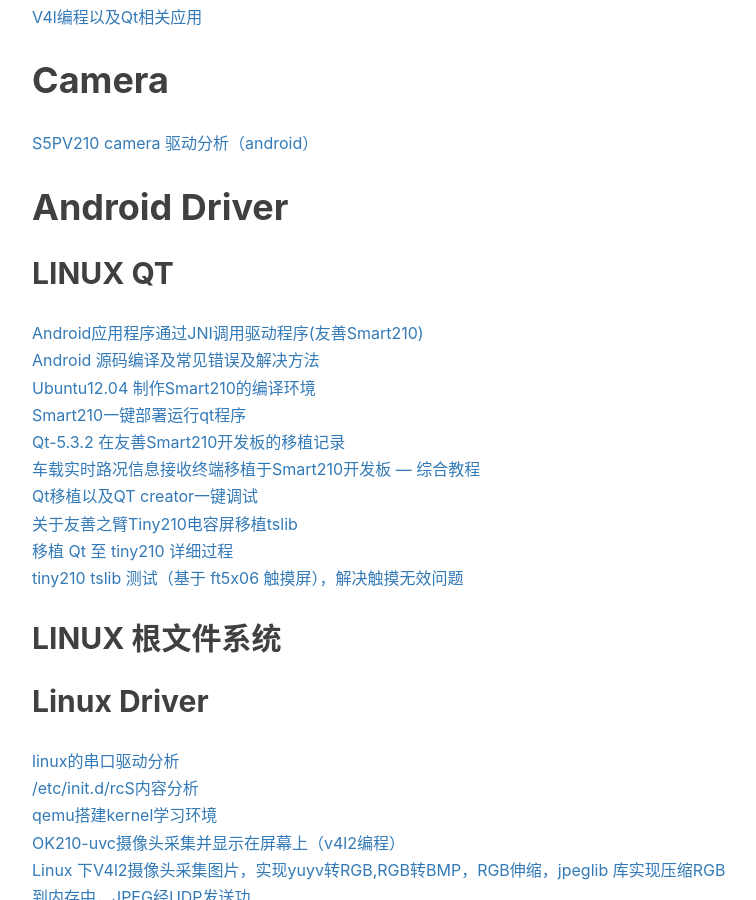
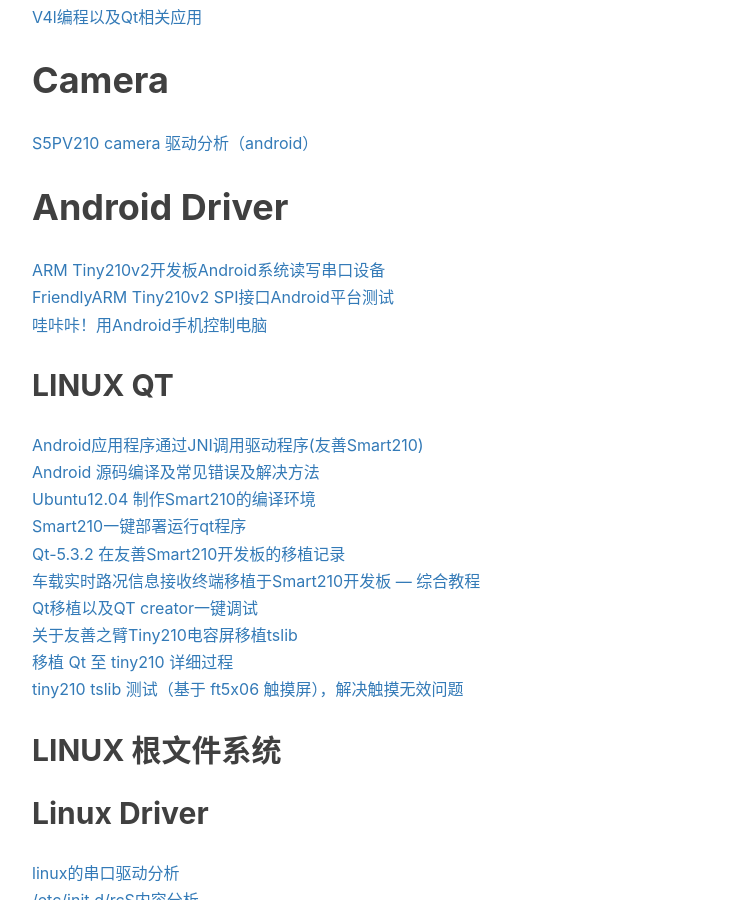
Before and after one commit to gary-robotics/dlward, a Jekyll site: the page built from _posts/2018-07-09-AndroidDriver-2018.markdown, in a window 1280 px wide and 900 px high, scrolled down 874 px. Shown: the whole window, without its empty margins (233-989 px from the left). Built offline with Jekyll 4.4.1, drawn with Linux system fonts in a browser that asks for light colours; nearby versions of some CDN libraries; comment, search, counter and statistics services are not loaded.

Commit message:
Update 2018-07-09-AndroidDriver-2018.markdown

```diff
--- a/_posts/2018-07-09-AndroidDriver-2018.markdown
+++ b/_posts/2018-07-09-AndroidDriver-2018.markdown
@@ -24,7 +24,9 @@
 [S5PV210 camera 驱动分析（android）](https://blog.csdn.net/liuying_0408/article/details/7532470)
 
 # Android Driver
-
+[ARM Tiny210v2开发板Android系统读写串口设备](https://blog.csdn.net/chenxupro/article/details/12249641)
+[FriendlyARM Tiny210v2 SPI接口Android平台测试](https://blog.csdn.net/chenxupro/article/details/8746544)
+[哇咔咔！用Android手机控制电脑](https://blog.csdn.net/chenxupro/article/details/7225530)
 
 
 ## LINUX QT
```
